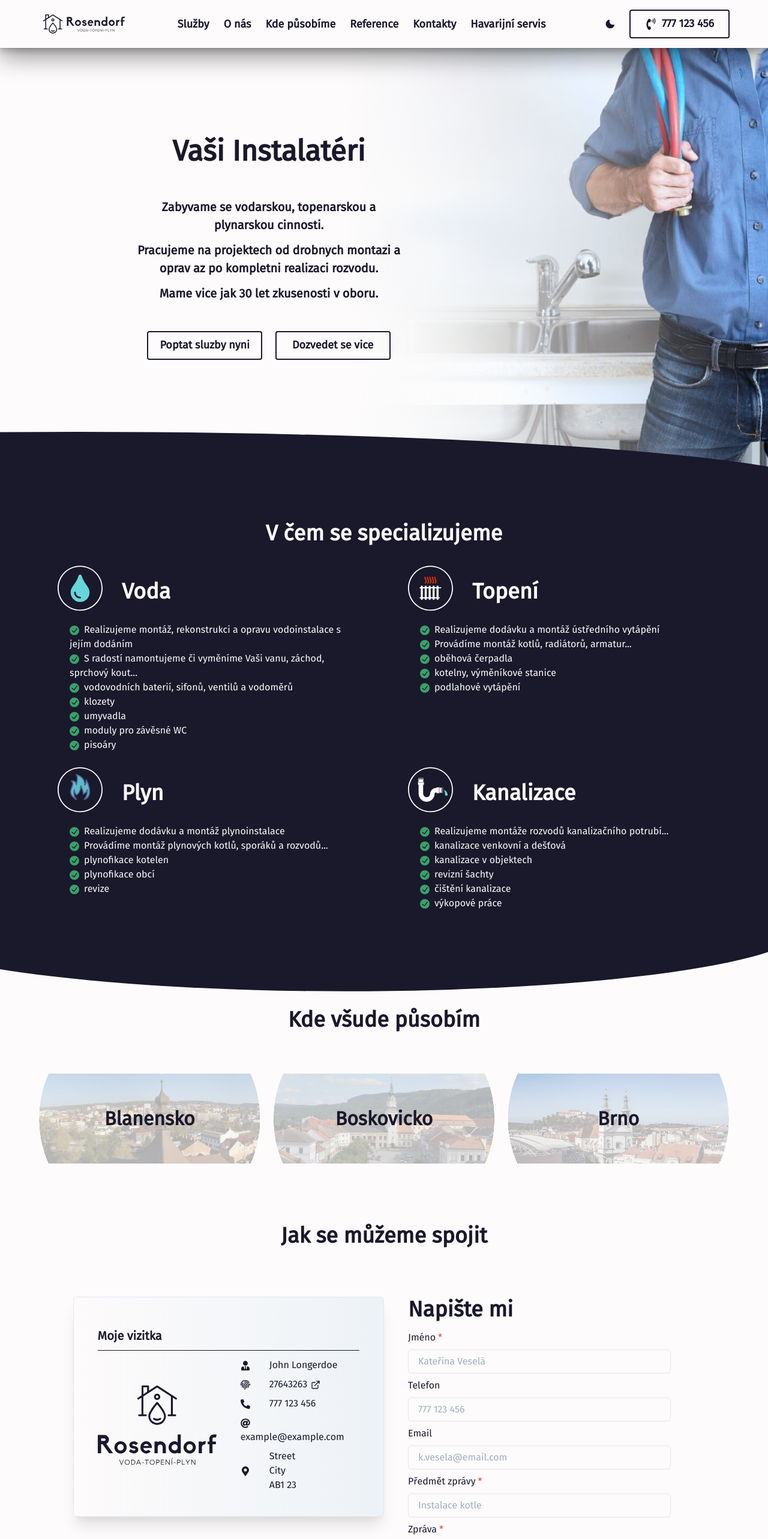
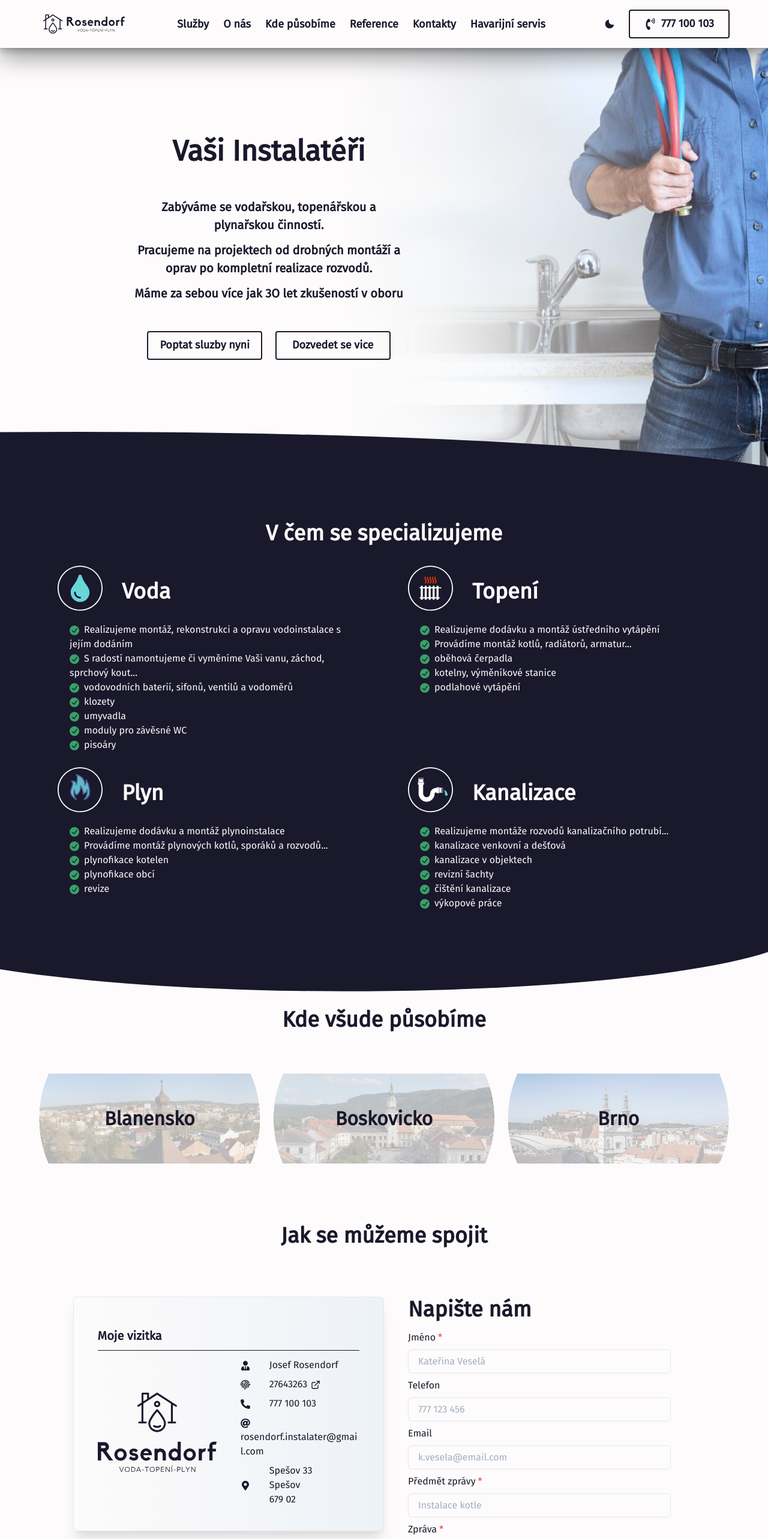
Before and after one commit to Dorfieeee/cuddly-potato, a Next.js app: page / in a window 1280 px wide. Shown: the top 2566 px of the page at 60% size. Built offline with nearby package versions, Linux system fonts and the light colour scheme.

Commit message:
firmy.cz added, dummy data replaced

```diff
--- a/components/ContactSection/contactForm/index.jsx
+++ b/components/ContactSection/contactForm/index.jsx
@@ -45,7 +45,7 @@ const MyFormField = ({ placeholder, label, isTextarea, isRequired, ...props }) =
 const ContactForm = (props) => {
     return (
         <Box {...props}>
-            <Heading mb={3}>Napište mi</Heading>
+            <Heading mb={3}>Napište nám</Heading>
             <Formik
                 initialValues={{
                     name: "",
--- a/components/Footer/index.jsx
+++ b/components/Footer/index.jsx
@@ -9,9 +9,11 @@ import {
     ListItem,
     ListIcon,
     Box,
+    Image
 } from "@chakra-ui/react";
-import Image from "next/image";
 import { FaPhoneAlt, FaAt } from "react-icons/fa";
+import kontakty from "../../public/content/kontakty";
+import links from "../../public/content/links";
 
 const Wrapper = ({ children, ...props }) => (
     <Box {...props}>
@@ -44,63 +46,63 @@ const Footer = ({ children, ...props }) => {
                 >
                     <Column title="Kontakty">
                         <Text as="address">
-                            Váš Instalatér
-                            {/* <br />
-                            Spešov 33
+                            {kontakty.brandName}
                             <br />
-                            Rájec-Jestřebí
+                            {kontakty.address.street}
                             <br />
-                            679 02
-                            <br /> */}
+                            {kontakty.address.city}
                             <br />
-                            Street
-                            <br />
-                            City
-                            <br />
-                            AB1 23
+                            {kontakty.address.code}
                             <br />
                             <List>
                                 <ListItem>
                                     <ListIcon as={FaPhoneAlt} />
-                                    <Link href="tel:+420777123456" pl={2}>
-                                        777 123 456
+                                    <Link href={`tel:${kontakty.tel.replace(/\s+/g, "")}`} pl={2}>
+                                        {kontakty.tel}
                                     </Link>
                                 </ListItem>
                                 <ListItem>
                                     <ListIcon as={FaAt} />
                                     <Link
-                                        href="mailto:example@gmail.com"
+                                        href={`mailto:${kontakty.email}`}
                                         pl={2}
                                     >
-                                        example@gmail.com
+                                        {kontakty.email}
                                     </Link>
                                 </ListItem>
                             </List>
                         </Text>
                     </Column>
 
-                    <Column title="Mapa" maxW="350px">
-                        <Image
-                            src="/img/footer-map.png"
-                            width="300px"
-                            height="300px"
-                        />
+                    <Column title="Recenze" maxW="350px">
+                        <Box>
+                            <Link
+                                href="https://www.firmy.cz/detail/13323681-rosendorf-voda-topeni-plyn-spesov.html#hodnoceni"
+                                target="_blank"
+                                rel="noopener"
+                            >
+                                <Image
+                                    src="https://www.firmy.cz/img-stars/dark-13323681.svg"
+                                    alt="Rosendorf Voda - Topení - Plyn na Firmy.cz"
+                                />
+                            </Link>
+                        </Box>
                     </Column>
 
                     <Column as="nav" title="Služby">
-                        <Link href="#">Voda</Link>
-                        <Link href="#">Topení</Link>
-                        <Link href="#">Plyn</Link>
-                        <Link href="#">Kanalizace</Link>
-                        <Link href="#">Havarijní servis</Link>
+                        <Link href={links.sluzby.voda.href}>{links.sluzby.voda.name}</Link>
+                        <Link href={links.sluzby.topeni.href}>{links.sluzby.topeni.name}</Link>
+                        <Link href={links.sluzby.plyn.href}>{links.sluzby.plyn.name}</Link>
+                        <Link href={links.sluzby.kanalizace.href}>{links.sluzby.kanalizace.name}</Link>
+                        <Link href={links.sluzby.havarie.href}>{links.sluzby.havarie.name}</Link>
                     </Column>
 
                     <Column as="nav" title="Odkazy">
-                        <Link href="#">Služby</Link>
-                        <Link href="#">O mně</Link>
-                        <Link href="#">Kde působím</Link>
-                        <Link href="#">Kontakty</Link>
-                        <Link href="#">Havarijní servis</Link>
+                        <Link href={links.navbar.onas.href}>{links.navbar.onas.name}</Link>
+                        <Link href={links.navbar.sluzby.href}>{links.navbar.sluzby.name}</Link>
+                        <Link href={links.navbar.mista.href}>{links.navbar.mista.name}</Link>
+                        <Link href={links.navbar.reference.href}>{links.navbar.reference.name}</Link>
+                        <Link href={links.navbar.kontakty.href}>{links.navbar.kontakty.name}</Link>
                         <Link href="#">Privacy Policy</Link>
                         <Link href="#">Cookie Policy</Link>
                         <Link href="#">GDPR</Link>
@@ -111,7 +113,7 @@ const Footer = ({ children, ...props }) => {
             <Wrapper borderTop="2px solid">
                 <Flex justifyContent="space-between" py={2} flexWrap={"wrap"}>
                     <Text as="span" flex="1 1 300px" textAlign="center">
-                        Copyright © 2021-{year} Váš Instalatér
+                        Copyright © 2021-{year} {kontakty.brandName}
                     </Text>
                     <Text as="span" flex="1 1 300px" textAlign="center">
                         Web-design {"&"} SEO {"| "}
--- a/components/LocationSection/index.jsx
+++ b/components/LocationSection/index.jsx
@@ -26,7 +26,7 @@ const LocationSection = () => {
     return (
         <Box as="section" id="lokality" minH="45vh" px="5%" mb={5}>
             <Heading textAlign="center" py="5">
-                Kde všude působím
+                Kde všude působíme
             </Heading>
             <Flex
                 flexDirection={{ base: "column", xl: "row" }}
--- a/public/content/homepage/header/index.js
+++ b/public/content/homepage/header/index.js
@@ -1,12 +1,12 @@
 export default {
     brandName: "Rosendorf",
     brandSlogan: "Voda-Topení-Plyn",
-    title: "Vaši Instalatéri",
-    phone: "777 123 456",
-    email: "example@example.com",
+    title: "Vaši Instalatéři",
+    phone: "777 100 103",
+    email: "rosendorf.instalater@gmail.com",
     text: [
-        "Zabyvame se vodarskou, topenarskou a plynarskou cinnosti.",
-        "Pracujeme na projektech od drobnych montazi a oprav az po kompletni realizaci rozvodu.",
-        "Mame vice jak 30 let zkusenosti v oboru."
+        "Zabýváme se vodařskou, topenářskou a plynařskou činností.",
+        "Pracujeme na projektech od drobných montáží a oprav po kompletní realizace rozvodů.",
+        "Máme za sebou více jak 3O let zkušeností v oboru"
     ]
 }
--- a/public/content/kontakty/index.js
+++ b/public/content/kontakty/index.js
@@ -1,11 +1,11 @@
 export default {
-    brandName: "BrandName",
-    tel: "777 123 456",
-    email: "example@example.com",
+    brandName: "Rosendorf",
+    tel: "777 100 103",
+    email: "rosendorf.instalater@gmail.com",
     address: {
-        street: "Street",
-        city: "City",
-        code: "AB1 23",
+        street: "Spešov 33",
+        city: "Spešov",
+        code: "679 02",
         geo: {
             lat: 49.394496117194144,
             lng: 16.626649721835193,
@@ -17,8 +17,8 @@ export default {
     },
     persons: {
         main: {
-            fname: "John",
-            lname: "Longerdoe",
+            fname: "Josef",
+            lname: "Rosendorf",
         },
     },
 };
```
